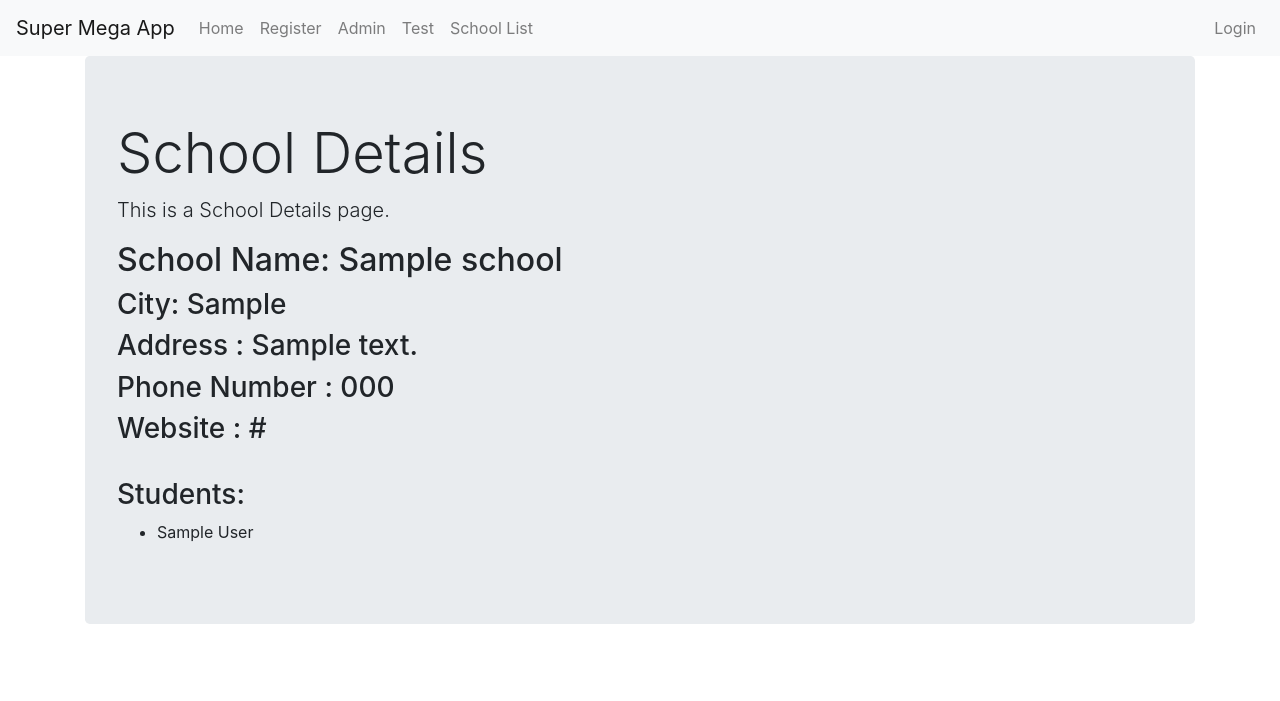
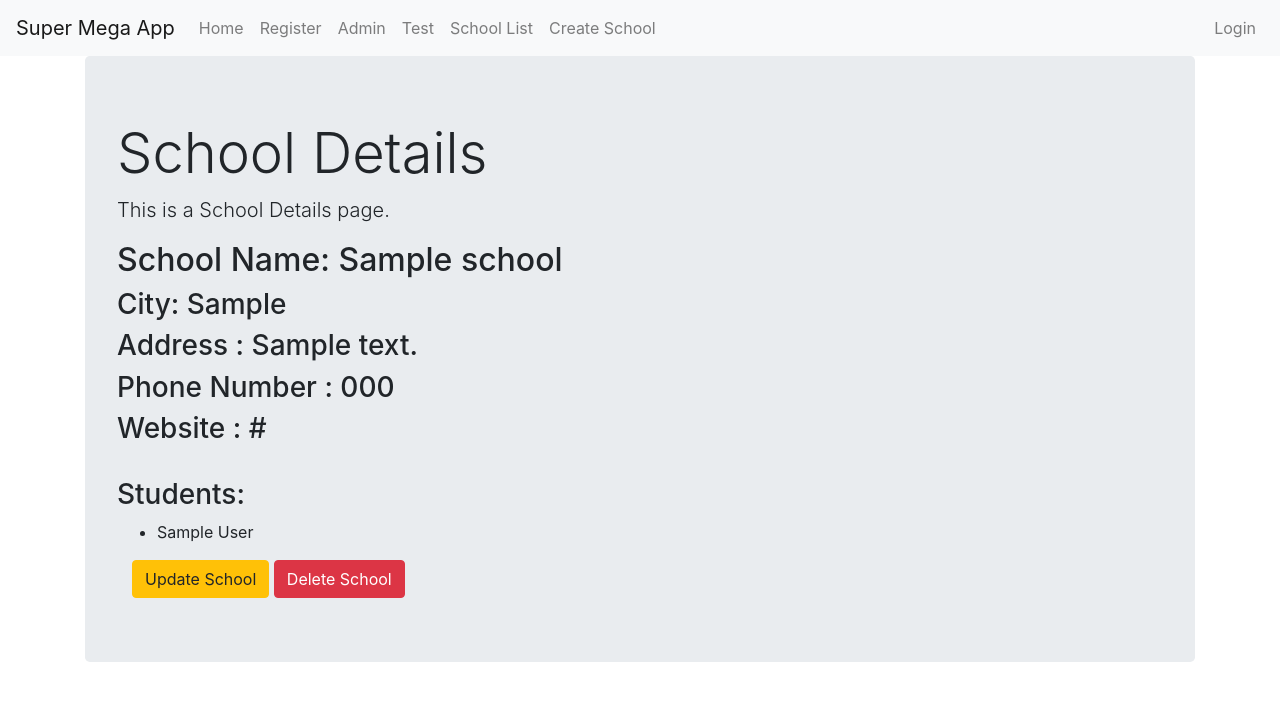
Before and after one commit to muffafa/backend-kocumai, a Django app: page /basic_app/school/1/ in a window 1280 px wide. Shown: the top 701 px of the page. Run offline with Django 5.2, Linux system fonts and the light colour scheme; tables that the repository leaves empty hold one stand-in row (values such as "Sample post").

Commit message:
feat: Implement CRUD functionality for School model with corresponding views and templates

```diff
--- a/apps/basic_app/models.py
+++ b/apps/basic_app/models.py
@@ -1,5 +1,6 @@
 from django.db import models
 from django.contrib.auth.models import User
+from django.urls import reverse
 
 # Create your models here.
 
@@ -23,6 +24,9 @@ class School(models.Model):
     def __str__(self):
         return self.name
 
+    def get_absolute_url(self):
+        return reverse('basic_app:school_detail', kwargs={'pk': self.pk})
+
 class Student(models.Model):
       first_name = models.CharField(max_length=50)
       last_name = models.CharField(max_length=50)
--- a/apps/basic_app/urls.py
+++ b/apps/basic_app/urls.py
@@ -11,4 +11,7 @@ urlpatterns = [
     path("test/", views.TestView.as_view(), name="test"),
     path("school/", views.SchoolListView.as_view(), name="school_list"),
     path("school/<int:pk>/", views.SchoolDetailView.as_view(), name="school_detail"),
+    path("create_school/", views.SchoolCreateView.as_view(), name="create_school"),
+    path("update_school/<int:pk>/", views.SchoolUpdateView.as_view(), name="update_school"),
+    path("delete_school/<int:pk>/", views.SchoolDeleteView.as_view(), name="delete_school"),
 ]
--- a/apps/basic_app/views.py
+++ b/apps/basic_app/views.py
@@ -1,11 +1,11 @@
 from django.shortcuts import render
 from .forms import UserForm, UserProfileInfoForm
 
-from django.urls import reverse
+from django.urls import reverse, reverse_lazy
 from django.contrib.auth.decorators import login_required
 from django.http import HttpResponseRedirect, HttpResponse
 from django.contrib.auth import authenticate, login, logout
-from django.views.generic import View, TemplateView, ListView, DetailView
+from django.views.generic import View, TemplateView, ListView, DetailView, CreateView, UpdateView, DeleteView
 from .models import School, Student
 
 # Create your views here.
@@ -91,6 +91,22 @@ class SchoolDetailView(DetailView):
     template_name = "basic_app/school_detail.html"
     context_object_name = "school"
 
+class SchoolCreateView(CreateView):
+    model = School
+    template_name = "basic_app/school_form.html"
+    fields = ["name", "city", "address", "phone_number", "website"]
+
     def get_context_data(self, **kwargs):
         context = super().get_context_data(**kwargs)
+        context["nbar"] = "school_create"
         return context
+
+class SchoolUpdateView(UpdateView):
+    model = School
+    template_name = "basic_app/school_form.html"
+    fields = ["name", "city", "address", "phone_number", "website"]
+
+class SchoolDeleteView(DeleteView):
+    model = School
+    template_name = "basic_app/school_confirm_delete.html"
+    success_url = reverse_lazy("basic_app:school_list")
--- a/templates/basic_app/base.html
+++ b/templates/basic_app/base.html
@@ -46,6 +46,10 @@
               >School List</a
             >
           </li>
+          <li class="nav-item {% if nbar == 'school_create' %}active{% endif %}">
+            <a class="nav-link" href="{% url 'basic_app:create_school' %}"
+              >Create School</a
+            >
         </ul>
         <ul class="navbar-nav ml-auto">
           {% if user.is_authenticated %}
--- a/templates/basic_app/school_detail.html
+++ b/templates/basic_app/school_detail.html
@@ -21,6 +21,19 @@
   {% else %}
   <p>No students available.</p>
   {% endif %}
+
+  <div class="container">
+    <a
+      href="{% url 'basic_app:update_school' school.id %}"
+      class="btn btn-warning"
+      >Update School</a
+    >
+    <a
+      href="{% url 'basic_app:delete_school' school.id %}"
+      class="btn btn-danger"
+      >Delete School</a
+    >
+  </div>
 </div>
 
 {% endblock %}
```
Also changed, not shown: templates/basic_app/school_confirm_delete.html (added, +21 -0 lines), templates/basic_app/school_form.html (added, +16 -0 lines).
